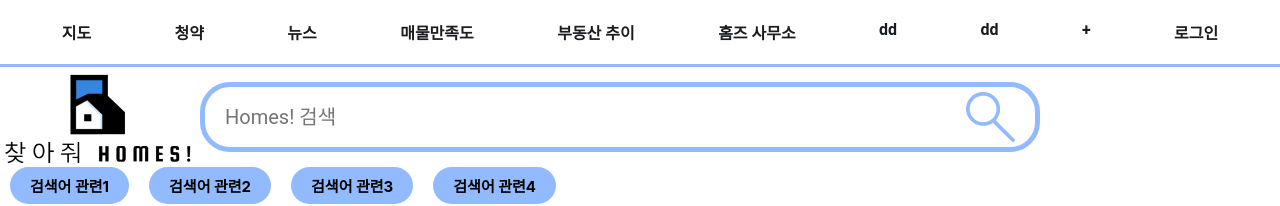
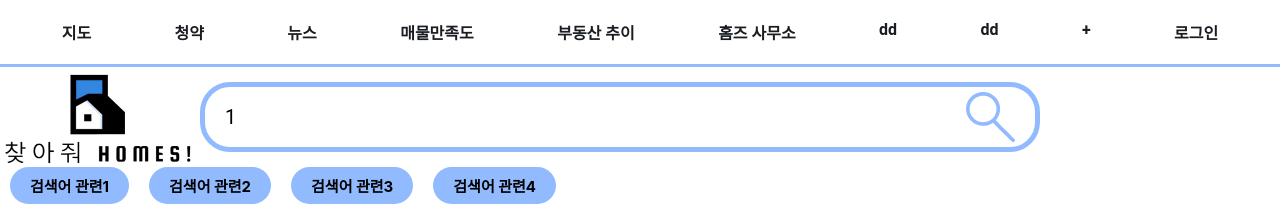
Before and after one commit to 24-1-Hansung-Capstone/React-FE, a React (Create React App) app: page /search/1 in a window 1280 px wide. Shown: the top 206 px of the page. Built offline with nearby package versions, Linux system fonts and the light colour scheme; no server answers.

Commit message:
리액트 수정

```diff
--- a/src/Component/ShareStyles/ShareStyles.jsx
+++ b/src/Asset/ShareStyles/ShareStyles.jsx
@@ -81,7 +81,7 @@ const ShareStyles = {
         flexBasis: "80%",
     },
     textarea1: {
-        width: "90%", // 필요에 따라 너비 조정
+        width: "0%", // 필요에 따라 너비 조정
         minHeight: "100px", // 필요에 따라 최소 높이 조정
         padding: "10px",
         resize: "vertical", // 사용자가 수직으로만 크기를 조정할 수 있게 함
--- a/src/Component/LeftBox/LeftBox.jsx
+++ b/src/Component/LeftBox/LeftBox.jsx
@@ -1,7 +1,7 @@
 // src/Components/LeftBox/LeftBox.jsx
 import React from "react";
 import ToggleList from "../ToggleList/ToggleList";
-import ShareStyles from "../ShareStyles/ShareStyles";
+import ShareStyles from "../../Asset/ShareStyles/ShareStyles";
 
 function LeftBox({ searchResults }) {
     return (
--- a/src/Component/Logo/Logo.jsx
+++ b/src/Component/Logo/Logo.jsx
@@ -1,7 +1,7 @@
 // src/Components/Logo/Logo.jsx
 import React from "react";
 import logo from '../../Asset/Logo.png';
-import ShareStyles from "../ShareStyles/ShareStyles";
+import ShareStyles from "../../Asset/ShareStyles/ShareStyles";
 
 function Logo() {
     return (
--- a/src/Component/Nav/Nav.jsx
+++ b/src/Component/Nav/Nav.jsx
@@ -3,10 +3,10 @@ import React from "react";
 import MenuBar from "../Menubar/Menubar";
 import Logo from "../Logo/Logo";
 import SmallSearchBar from "../SmallSearchBar/SmallSearchBar";
-import ShareStyles from "../ShareStyles/ShareStyles";
+import ShareStyles from "../../Asset/ShareStyles/ShareStyles";
 import SearchRecommend from "../SearchRecommend/SearchRecommend";
 
-function Nav() {
+function Nav({searchWord}) {
     const recommendations = ["검색어 관련1", "검색어 관련2", "검색어 관련3", "검색어 관련4"];
 
     return (
@@ -14,7 +14,7 @@ function Nav() {
             <MenuBar />
             <div style={ShareStyles.container}>
                 <Logo />
-                <SmallSearchBar />
+                <SmallSearchBar searchWord = {searchWord}/>
             </div>
             <div style={ShareStyles.Nav}>
                 <div style={ShareStyles.container}>
--- a/src/Component/RightBox/RightBox.jsx
+++ b/src/Component/RightBox/RightBox.jsx
@@ -1,5 +1,5 @@
 import React, { useState, useRef, useEffect } from "react";
-import ShareStyles from "../ShareStyles/ShareStyles";
+import ShareStyles from "../../Asset/ShareStyles/ShareStyles";
 import OnlyLogo from '../../Asset/OnlyLogo.png';
 import { BiSolidFace  } from "react-icons/bi";
 
--- a/src/Component/SearchInput/SearchInput.jsx
+++ b/src/Component/SearchInput/SearchInput.jsx
@@ -1,10 +1,10 @@
 // src/Components/SearchInput/SearchInput.jsx
 import React, { useState } from "react";
 import searchIcon from "../../Asset/searchIcon.svg";
-import ShareStyles from "../ShareStyles/ShareStyles";
+import ShareStyles from "../../Asset/ShareStyles/ShareStyles";
 
-function SearchInput(props) {
-    const [searchTerm, setSearchTerm] = useState(""); // 검색어 상태를 관리합니다.
+function SearchInput({searchWord}) {
+    const [searchTerm, setSearchTerm] = useState(searchWord); // 검색어 상태를 관리합니다.
 
     // 엔터 키가 눌렸을 때 검색 결과 페이지로 이동하는 함수
     const handleKeyPress = (e) => {
--- a/src/Component/SearchRecommend/SearchRecommend.jsx
+++ b/src/Component/SearchRecommend/SearchRecommend.jsx
@@ -1,6 +1,6 @@
 // src/Components/SearchRecommend/SearchRecommend.jsx
 import React from "react";
-import ShareStyles from "../ShareStyles/ShareStyles";
+import ShareStyles from "../../Asset/ShareStyles/ShareStyles";
 
 function SearchRecommend({ recommendation }) {
     return (
--- a/src/Component/SearchResultPage/SearchResultPage.jsx
+++ b/src/Component/SearchResultPage/SearchResultPage.jsx
@@ -39,7 +39,7 @@ function SearchResultPage() {
     return (
         <div>
             <section style={styles.home}>
-                <Nav />
+                <Nav searchWord = {searchTerm }/>
                 <div style={styles.container}>
                     <LeftBox searchResults = {searchResults}/>
                     <RightBox searchTerm={searchTerm} />
--- a/src/Component/SmallSearchBar/SmallSearchBar.jsx
+++ b/src/Component/SmallSearchBar/SmallSearchBar.jsx
@@ -1,11 +1,11 @@
 // src/Components/SmallSearchBar/SmallSearchBar.jsx
 import React from "react";
 import SearchInput from "../SearchInput/SearchInput";
-import ShareStyles from "../ShareStyles/ShareStyles";
+import ShareStyles from "../../Asset/ShareStyles/ShareStyles";
 
-function SmallSearchBar() {
+function SmallSearchBar({searchWord}) {
     return (
-        <SearchInput style={ShareStyles.ToggleCategory} />
+        <SearchInput searchWord ={searchWord} style={ShareStyles.ToggleCategory} />
     );
 }
 
--- a/src/Component/ToggleCategory/ToggleCategory.jsx
+++ b/src/Component/ToggleCategory/ToggleCategory.jsx
@@ -1,5 +1,5 @@
 import React, { useState } from "react";
-import ShareStyles from "../ShareStyles/ShareStyles";
+import ShareStyles from "../../Asset/ShareStyles/ShareStyles";
 import Pagination from "../Pagination/Pagination";
 import HyperlinkPreview from "../HyperlinkPreview/HyperlinkPreview";
 import { TiNews } from "react-icons/ti";
--- a/src/Component/ToggleList/ToggleList.jsx
+++ b/src/Component/ToggleList/ToggleList.jsx
@@ -1,7 +1,7 @@
 // src/Components/ToggleList/ToggleList.jsx
 import React from "react";
 import ToggleCategory from "../ToggleCategory/ToggleCategory";
-import ShareStyles from "../ShareStyles/ShareStyles";
+import ShareStyles from "../../Asset/ShareStyles/ShareStyles";
 
 function ToggleList({searchResults}) {
     return (
```
